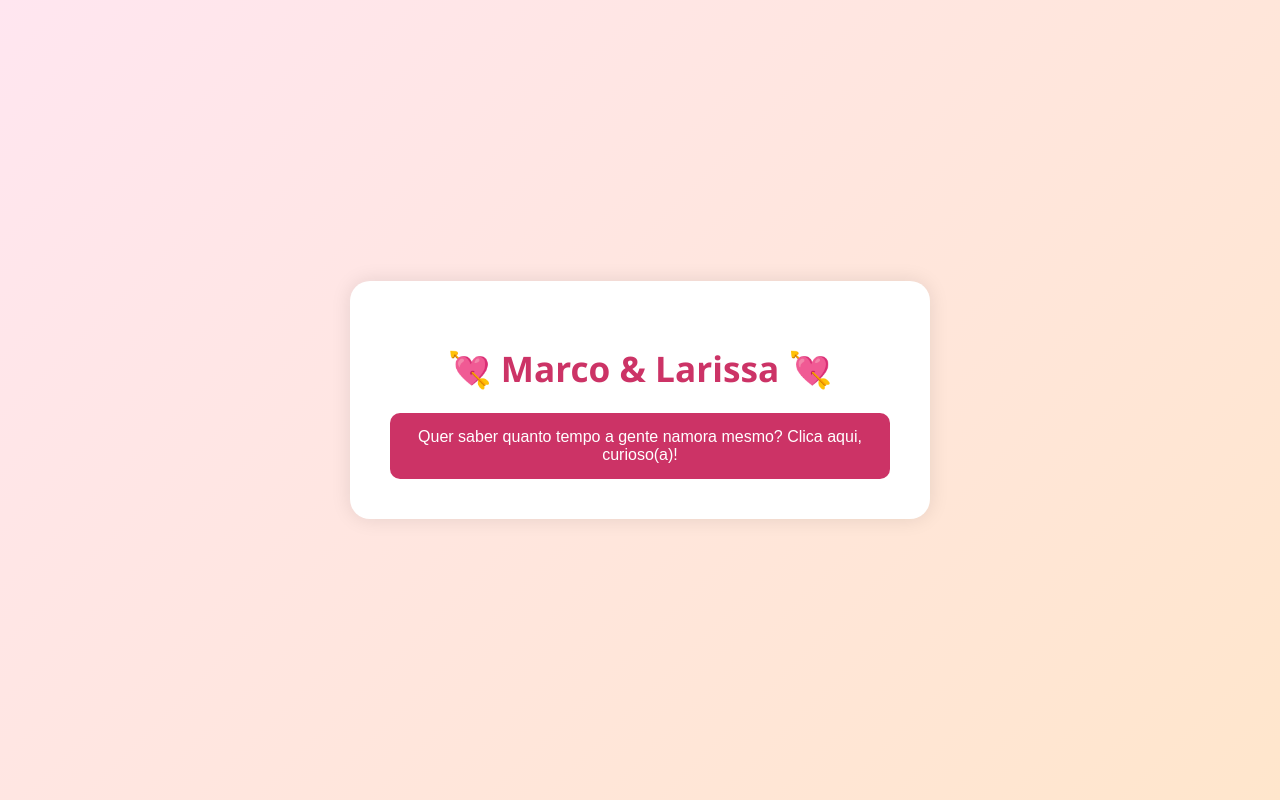
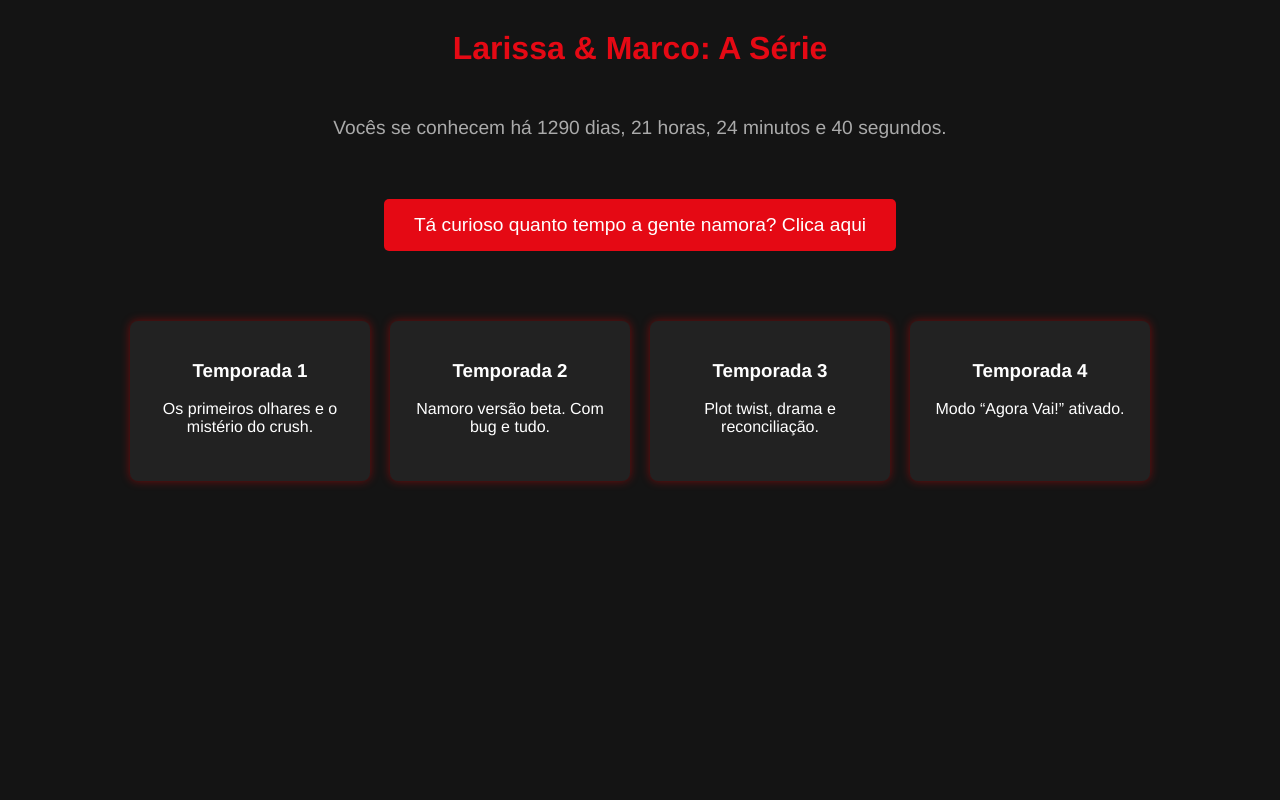
Before and after one commit to Marcopsc/OurStory, a plain HTML site: page index.html in a window 1280 px wide. Drawn offline with Linux system fonts and the light colour scheme.

Commit message:
Add files via upload

```diff
--- a/index.html
+++ b/index.html
@@ -1,20 +1,122 @@
+
 <!DOCTYPE html>
 <html lang="pt-BR">
 <head>
-  <meta charset="UTF-8">
-  <meta name="viewport" content="width=device-width, initial-scale=1.0">
-  <title>Nossa História</title>
-  <link href="style.css" rel="stylesheet">
+  <meta charset="UTF-8" />
+  <meta name="viewport" content="width=device-width, initial-scale=1.0" />
+  <title>Larissa & Marco: A Série</title>
+  <style>
+    body {
+      background-color: #141414;
+      color: #fff;
+      font-family: 'Helvetica Neue', Helvetica, Arial, sans-serif;
+      margin: 0;
+      padding: 0;
+      text-align: center;
+    }
+
+    header {
+      padding: 30px 20px;
+      font-size: 2em;
+      font-weight: bold;
+      color: #e50914;
+    }
+
+    #contadorConhecimento {
+      margin: 20px auto;
+      font-size: 1.2em;
+      color: #aaa;
+    }
+
+    .temporadas {
+      display: flex;
+      justify-content: center;
+      flex-wrap: wrap;
+      gap: 20px;
+      padding: 30px 10px;
+    }
+
+    .caixa {
+      background-color: #222;
+      border-radius: 8px;
+      padding: 20px;
+      width: 200px;
+      height: 120px;
+      box-shadow: 0 0 10px rgba(255, 0, 0, 0.4);
+      transition: transform 0.3s;
+    }
+
+    .caixa:hover {
+      transform: scale(1.05);
+    }
+
+    #botaoNamoro {
+      margin: 40px auto;
+      padding: 15px 30px;
+      font-size: 1.2em;
+      background-color: #e50914;
+      color: #fff;
+      border: none;
+      border-radius: 5px;
+      cursor: pointer;
+    }
+
+    #resultadoNamoro {
+      margin-top: 20px;
+      font-size: 1.1em;
+      display: none;
+      color: #fff;
+    }
+  </style>
 </head>
 <body>
-  <div class="container">
-    <h1>💘 Marco & Larissa 💘</h1>
-    <p id="contador"></p>
+  <header>Larissa & Marco: A Série</header>
 
-    <button id="btn-namoro">Quer saber quanto tempo a gente namora mesmo? Clica aqui, curioso(a)!</button>
-    <div id="resultado-namoro"></div>
+  <div id="contadorConhecimento">Calculando há quanto tempo vocês se conhecem...</div>
+
+  <button id="botaoNamoro">Tá curioso quanto tempo a gente namora? Clica aqui</button>
+  <div id="resultadoNamoro">Você já sabe... 😉</div>
+
+  <div class="temporadas">
+    <div class="caixa">
+      <h3>Temporada 1</h3>
+      <p>Os primeiros olhares e o mistério do crush.</p>
+    </div>
+    <div class="caixa">
+      <h3>Temporada 2</h3>
+      <p>Namoro versão beta. Com bug e tudo.</p>
+    </div>
+    <div class="caixa">
+      <h3>Temporada 3</h3>
+      <p>Plot twist, drama e reconciliação.</p>
+    </div>
+    <div class="caixa">
+      <h3>Temporada 4</h3>
+      <p>Modo “Agora Vai!” ativado.</p>
+    </div>
   </div>
 
-  <script src="script.js"></script>
+  <script>
+    const dataConhecimento = new Date("2021-11-01T00:00:00");
+
+    function atualizarContador() {
+      const agora = new Date();
+      const diff = agora - dataConhecimento;
+
+      const dias = Math.floor(diff / (1000 * 60 * 60 * 24));
+      const horas = Math.floor((diff / (1000 * 60 * 60)) % 24);
+      const minutos = Math.floor((diff / (1000 * 60)) % 60);
+      const segundos = Math.floor((diff / 1000) % 60);
+
+      document.getElementById("contadorConhecimento").innerText =
+        `Vocês se conhecem há ${dias} dias, ${horas} horas, ${minutos} minutos e ${segundos} segundos.`;
+    }
+
+    setInterval(atualizarContador, 1000);
+
+    document.getElementById("botaoNamoro").addEventListener("click", () => {
+      document.getElementById("resultadoNamoro").style.display = "block";
+    });
+  </script>
 </body>
 </html>
```
